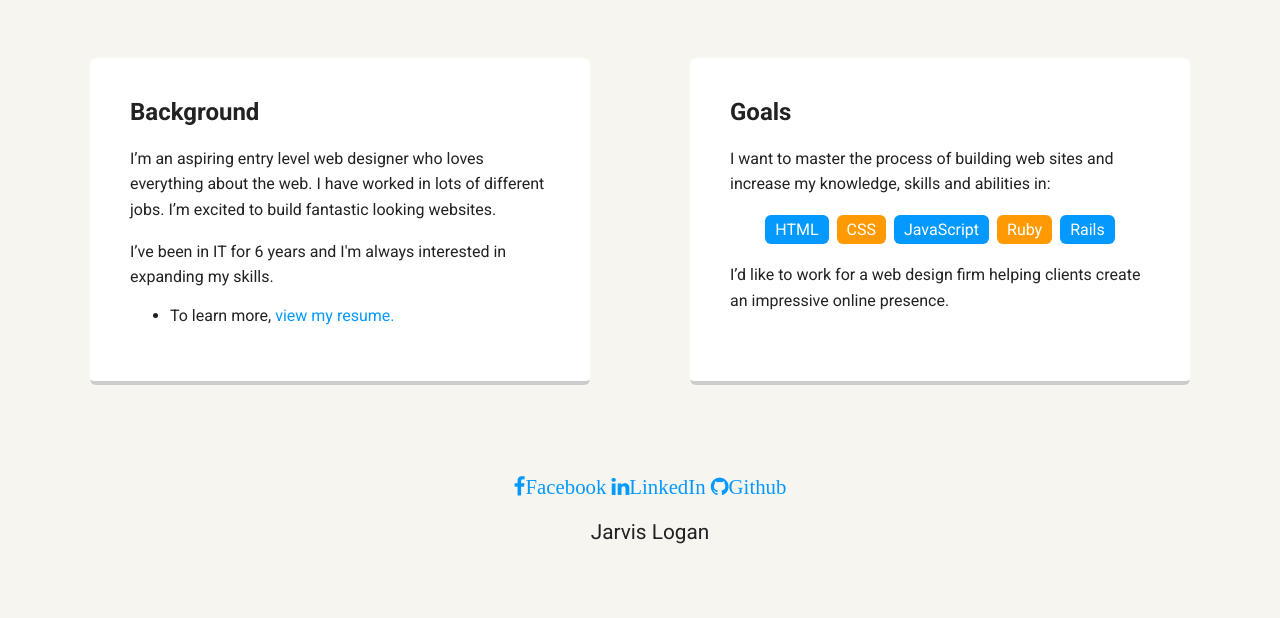
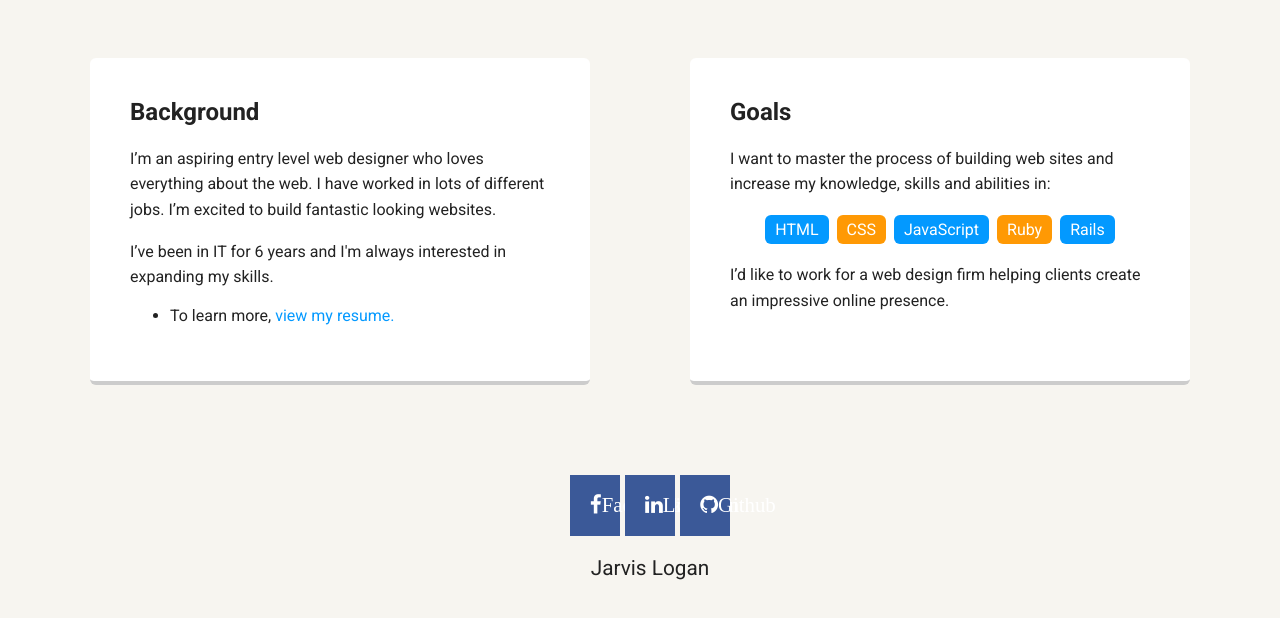
Before and after one commit to jlogan112/me.html, a plain HTML site: page index.html in a window 1280 px wide. Shown: the part 472-1090 px from the top of the page. Drawn offline with Linux system fonts and the light colour scheme; a web font is replaced by a local one.

Commit message:
Update me.css

```diff
--- a/me.css
+++ b/me.css
@@ -138,25 +138,28 @@ footer ul li {
   display: inline-block;
 }
 
-a.social {
-  display: inline-block;
-  text-indent: -9999px;
-  margin-left: 5px;
-  width: 30px;
-  height: 30px;
-  background-size: 30px 30px;
-  opacity: .5;
-  transition: all .25s;
+.fa {
+    padding: 20px;
+    font-size: 30px;
+    width: 50px;
+    text-align: center;
+    text-decoration: none;
 }
+.fa:hover {
+    opacity: 0.7;
 }
-a.linkedin {
-  background-image: url(images/linkedin.svg);
+
+.fa-facebook {
+    background: #3B5998;
+    color: white;
 }
-a.github {
-  background-image: url(images/github.svg);
+.fa-linkedin {
+    background: #3B5998;
+    color: white;
 }
-a.social:hover {
-  opacity: 1;
+.fa-github {
+    background: #3B5998;
+    color: white;
 }
 .clearfix {
   clear: both;
```
